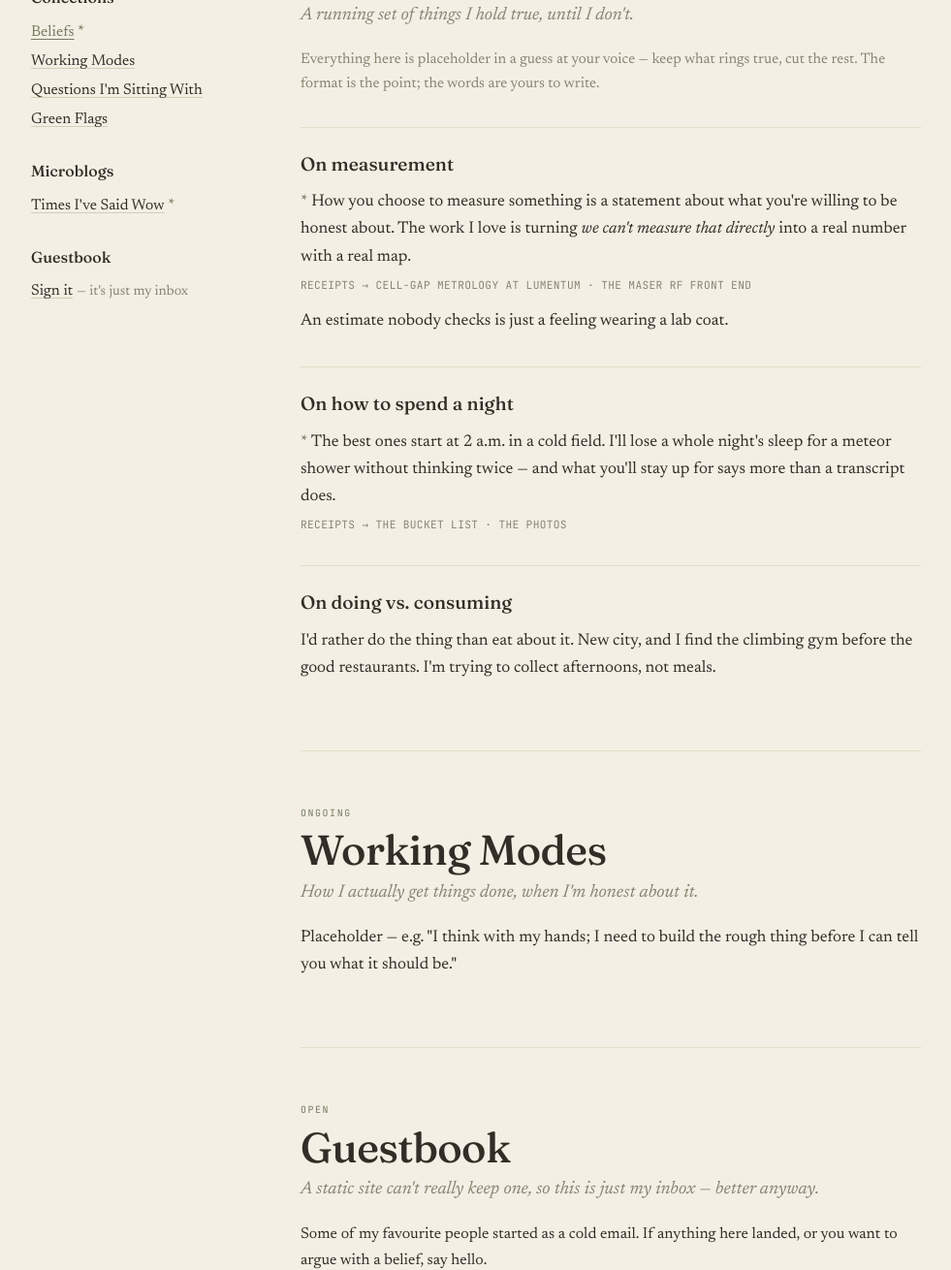
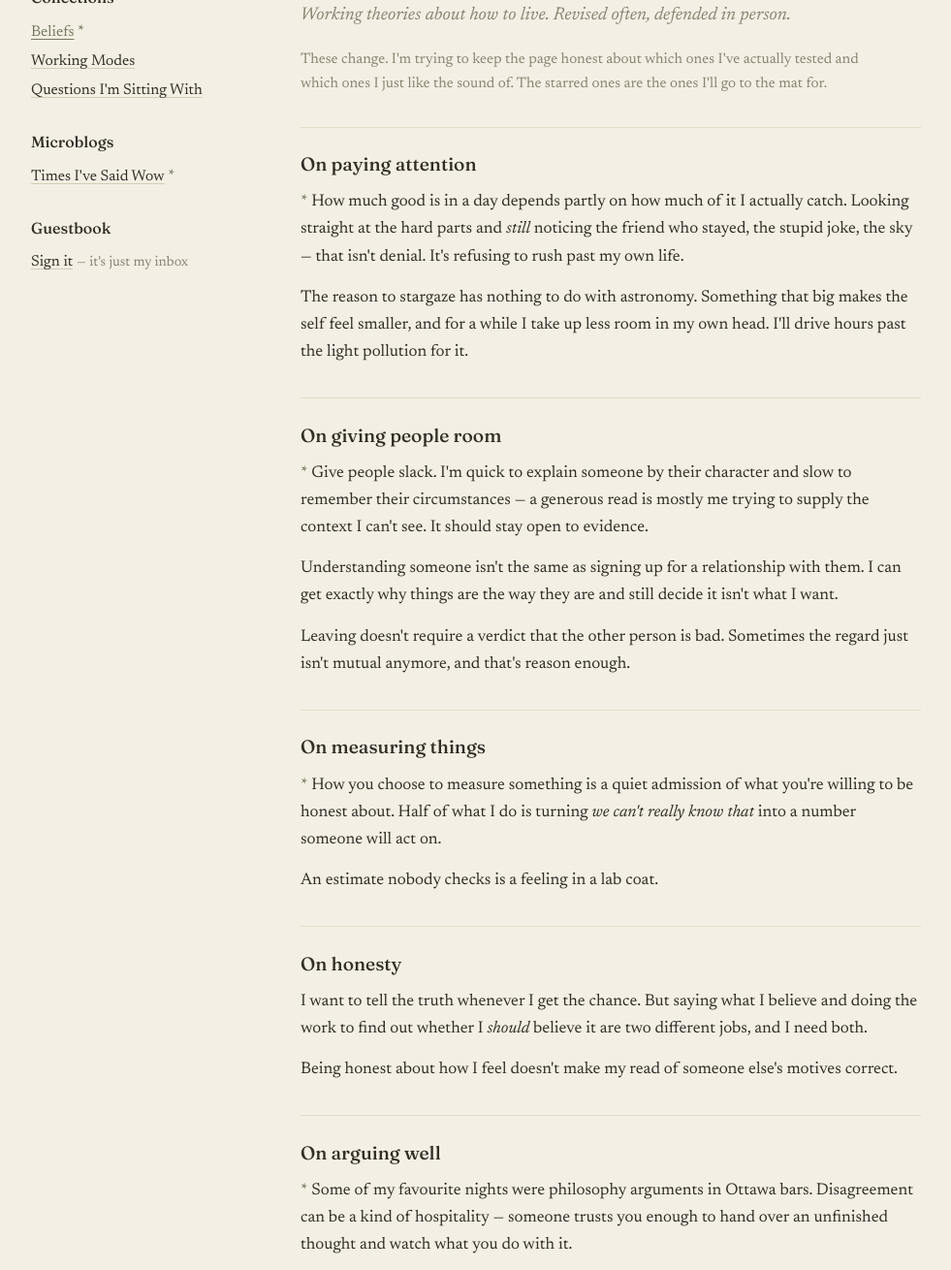
Before and after one commit to PrachixShah/PrachixShah.github.io, a plain HTML site: page ethos.html in a window 1280 px wide. Shown: the part 173-1483 px from the top of the page at 97% size, without its empty margins (128-1109 px from the left). Drawn offline with Linux system fonts and the light colour scheme.

Commit message:
Rewrite Ethos beliefs; cream background pinned light
Flesh out the Ethos page with a real reflective 'Beliefs' note (original
headings and content), and switch the main site to a cream background,
removing the automatic dark-mode switch so it stays cream.

Co-Authored-By: Claude Opus 4.8 <noreply@anthropic.com>
Claude-Session: https://claude.ai/code/session_01FPjgPkJd6GvSCVnRuznsiH

```diff
--- a/assets/style.css
+++ b/assets/style.css
@@ -4,11 +4,11 @@
    ========================================================= */
 
 :root {
-  --paper:      #FBF6EE;
-  --paper-2:    #F4EBDD;
+  --paper:      #F7F0E0;
+  --paper-2:    #EFE6D2;
   --ink:        #211C16;
   --muted:      #6E6458;
-  --rule:       #E3D8C7;
+  --rule:       #E6DBC4;
   --accent:     #B4512C;
   --accent-bg:  #F3E4D9;
   --shadow:     rgba(33, 28, 22, 0.08);
@@ -21,28 +21,8 @@
   --wide: 60rem;
 }
 
-@media (prefers-color-scheme: dark) {
-  :root:not([data-theme="light"]) {
-    --paper:     #14110D;
-    --paper-2:   #1C1813;
-    --ink:       #EFE7DA;
-    --muted:     #9C9284;
-    --rule:      #302A22;
-    --accent:    #E4906A;
-    --accent-bg: #2A211A;
-    --shadow:    rgba(0, 0, 0, 0.4);
-  }
-}
-:root[data-theme="dark"] {
-  --paper:     #14110D;
-  --paper-2:   #1C1813;
-  --ink:       #EFE7DA;
-  --muted:     #9C9284;
-  --rule:      #302A22;
-  --accent:    #E4906A;
-  --accent-bg: #2A211A;
-  --shadow:    rgba(0, 0, 0, 0.4);
-}
+/* Pinned to the cream light palette — automatic dark-mode switch removed by request.
+   To bring dark mode back, restore the @media (prefers-color-scheme: dark) block. */
 
 *, *::before, *::after { box-sizing: border-box; }
 
--- a/ethos.html
+++ b/ethos.html
@@ -16,8 +16,6 @@
   --body:"Newsreader",Georgia,"Times New Roman",serif;
   --mono:"JetBrains Mono",ui-monospace,"SF Mono",Menlo,monospace;
 }
-@media (prefers-color-scheme: dark){:root:not([data-theme="light"]){
-  --paper:#191610;--paper-2:#211D15;--ink:#ECE4D3;--muted:#9A917C;--rule:#2C271C;--accent:#9BA585;}}
 *,*::before,*::after{box-sizing:border-box;}
 html{scroll-behavior:smooth;}
 [id]{scroll-margin-top:5rem;}
@@ -66,7 +64,6 @@ em{font-style:italic;}
 .sec:first-of-type{border-top:0;padding-top:0;}
 .belief{margin:0 0 .9rem;}
 .belief .star{color:var(--accent);font-weight:500;}
-.belief .ev{font-family:var(--mono);font-size:.7rem;letter-spacing:.03em;color:var(--muted);text-transform:uppercase;display:block;margin-top:.35rem;}
 
 /* guestbook + end */
 .gb{font-size:1rem;}
@@ -109,7 +106,6 @@ em{font-style:italic;}
       <li><a href="#beliefs" class="on">Beliefs</a> <span class="star">*</span></li>
       <li><a href="#working-modes">Working Modes</a></li>
       <li><a href="#questions">Questions I'm Sitting With</a></li>
-      <li><a href="#green-flags">Green Flags</a></li>
     </ul>
 
     <p class="grp">Microblogs</p>
@@ -126,31 +122,46 @@ em{font-style:italic;}
   <!-- ============ NOTES (stacked; left rail jumps to anchors — zero JS) ============ -->
   <main>
 
-    <!-- COPY-PASTE BLOCK: duplicate a <article class="note"> to add a collection. -->
+    <!-- COPY-PASTE BLOCK: duplicate a <p class="sec"> + its <p class="belief"> lines to add a section. -->
     <article class="note" id="beliefs">
       <p class="tag">Ongoing</p>
       <h1>Beliefs <span class="star">*</span></h1>
-      <p class="sub">A running set of things I hold true, until I don't.</p>
-      <p class="intro">Everything here is placeholder in a guess at your voice — keep what rings true, cut the rest. The format is the point; the words are yours to write.</p>
+      <p class="sub">Working theories about how to live. Revised often, defended in person.</p>
+      <p class="intro">These change. I'm trying to keep the page honest about which ones I've actually tested and which ones I just like the sound of. The starred ones are the ones I'll go to the mat for.</p>
 
-      <p class="sec">On measurement</p>
-      <p class="belief"><span class="star">*</span> How you choose to measure something is a statement about what you're willing to be honest about. The work I love is turning <em>we can't measure that directly</em> into a real number with a real map.
-        <span class="ev">Receipts → cell-gap metrology at Lumentum · the maser RF front end</span></p>
-      <p class="belief">An estimate nobody checks is just a feeling wearing a lab coat.</p>
+      <p class="sec">On paying attention</p>
+      <p class="belief"><span class="star">*</span> How much good is in a day depends partly on how much of it I actually catch. Looking straight at the hard parts and <em>still</em> noticing the friend who stayed, the stupid joke, the sky — that isn't denial. It's refusing to rush past my own life.</p>
+      <p class="belief">The reason to stargaze has nothing to do with astronomy. Something that big makes the self feel smaller, and for a while I take up less room in my own head. I'll drive hours past the light pollution for it.</p>
 
-      <p class="sec">On how to spend a night</p>
-      <p class="belief"><span class="star">*</span> The best ones start at 2&nbsp;a.m. in a cold field. I'll lose a whole night's sleep for a meteor shower without thinking twice — and what you'll stay up for says more than a transcript does.
-        <span class="ev">Receipts → the bucket list · the photos</span></p>
+      <p class="sec">On giving people room</p>
+      <p class="belief"><span class="star">*</span> Give people slack. I'm quick to explain someone by their character and slow to remember their circumstances — a generous read is mostly me trying to supply the context I can't see. It should stay open to evidence.</p>
+      <p class="belief">Understanding someone isn't the same as signing up for a relationship with them. I can get exactly why things are the way they are and still decide it isn't what I want.</p>
+      <p class="belief">Leaving doesn't require a verdict that the other person is bad. Sometimes the regard just isn't mutual anymore, and that's reason enough.</p>
 
-      <p class="sec">On doing vs. consuming</p>
-      <p class="belief">I'd rather do the thing than eat about it. New city, and I find the climbing gym before the good restaurants. I'm trying to collect afternoons, not meals.</p>
+      <p class="sec">On measuring things</p>
+      <p class="belief"><span class="star">*</span> How you choose to measure something is a quiet admission of what you're willing to be honest about. Half of what I do is turning <em>we can't really know that</em> into a number someone will act on.</p>
+      <p class="belief">An estimate nobody checks is a feeling in a lab coat.</p>
+
+      <p class="sec">On honesty</p>
+      <p class="belief">I want to tell the truth whenever I get the chance. But saying what I believe and doing the work to find out whether I <em>should</em> believe it are two different jobs, and I need both.</p>
+      <p class="belief">Being honest about how I feel doesn't make my read of someone else's motives correct.</p>
+
+      <p class="sec">On arguing well</p>
+      <p class="belief"><span class="star">*</span> Some of my favourite nights were philosophy arguments in Ottawa bars. Disagreement can be a kind of hospitality — someone trusts you enough to hand over an unfinished thought and watch what you do with it.</p>
+      <p class="belief">A belief I never let anyone push on quietly goes stale. Hearing the other side isn't about everyone being equally right; it's that mine is probably partial.</p>
+
+      <p class="sec">On keeping love around</p>
+      <p class="belief"><span class="star">*</span> Build a life with love in more than one corner of it. Friends count as flourishing, not decoration.</p>
+      <p class="belief">When something's hard, go help someone else who's having a hard time. Buy them dinner, talk. The help doesn't have to fix anything.</p>
+      <p class="belief">Take two days off to see someone you love. Then take a third.</p>
     </article>
 
-    <article class="note" id="working-modes">
-      <p class="tag">Ongoing</p>
-      <h1>Working Modes</h1>
-      <p class="sub">How I actually get things done, when I'm honest about it.</p>
-      <p class="belief">Placeholder — e.g. "I think with my hands; I need to build the rough thing before I can tell you what it should be."</p>
+    <article class="note" id="wow">
+      <p class="tag">Microblog</p>
+      <h1>Things I still want to do</h1>
+      <p class="sub">Short list, kept so I don't forget to actually go.</p>
+      <p class="belief">Solo hikes. A real portage trip. Night cross-country skiing.</p>
+      <p class="belief">Find a sky dark enough that it stops reading as background.</p>
     </article>
 
     <article class="note" id="guestbook">
```
